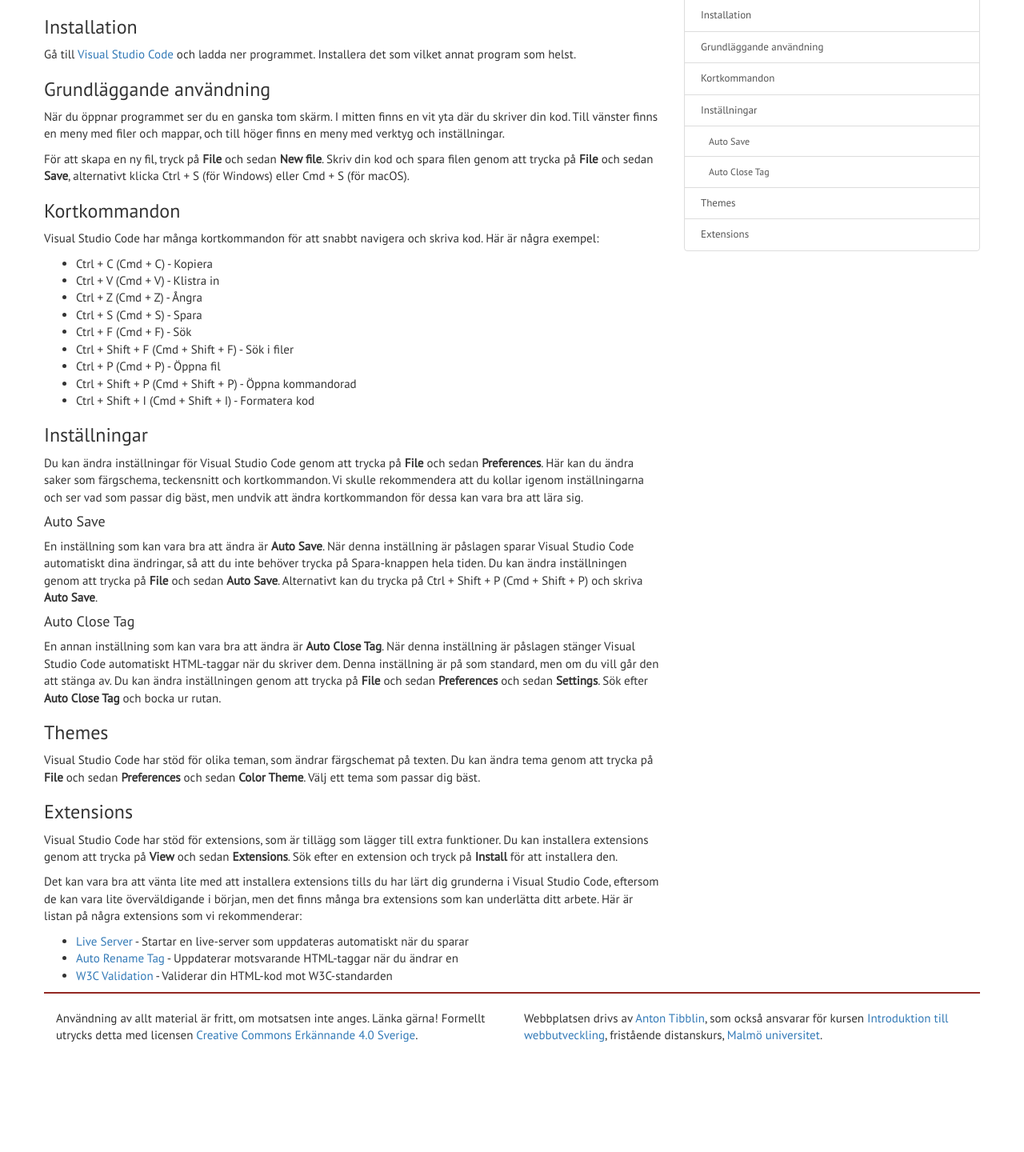
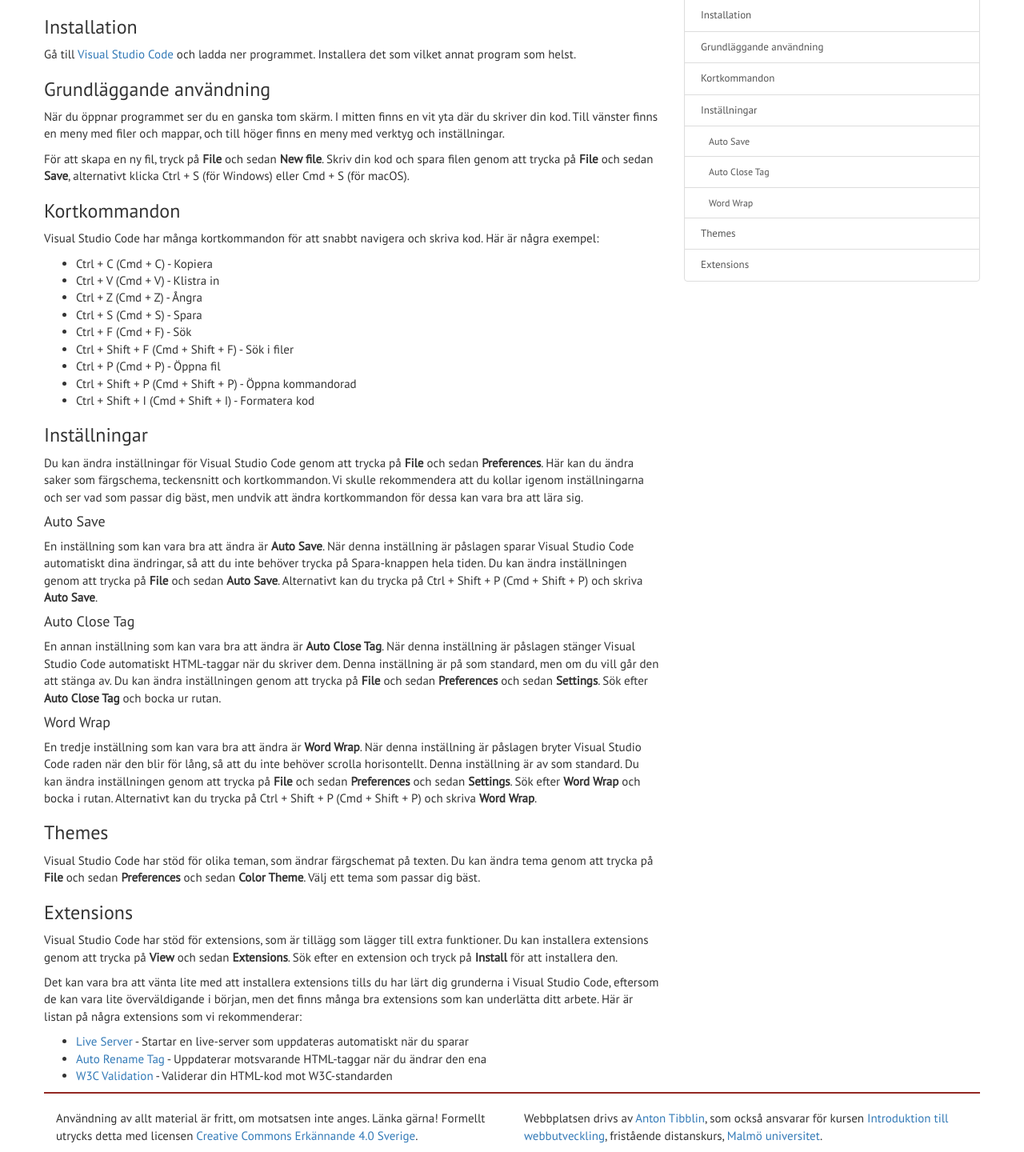
Before and after one commit to mau-dvmt/da156a, a PHP site: page /vs-code.php in a window 1280 px wide. Shown: the part 277-1717 px from the top of the page at 80% size. Before the commit the page ends 1580 px from the top, so only its background shows below. Run offline with PHP 8.4, Linux system fonts and the light colour scheme; some libraries are stand-ins or nearby versions.

Commit message:
Added Word Wrap toggle instructions

```diff
--- a/vs-code.php
+++ b/vs-code.php
@@ -54,6 +54,11 @@
       En annan inställning som kan vara bra att ändra är <strong>Auto Close Tag</strong>. När denna inställning är påslagen stänger Visual Studio Code automatiskt HTML-taggar när du skriver dem. Denna inställning är på som standard, men om du vill går den att stänga av. Du kan ändra inställningen genom att trycka på <strong>File</strong> och sedan <strong>Preferences</strong> och sedan <strong>Settings</strong>. Sök efter <strong>Auto Close Tag</strong> och bocka ur rutan.
     </p>
 
+    <h4>Word Wrap</h4>
+    <p>
+      En tredje inställning som kan vara bra att ändra är <strong>Word Wrap</strong>. När denna inställning är påslagen bryter Visual Studio Code raden när den blir för lång, så att du inte behöver scrolla horisontellt. Denna inställning är av som standard. Du kan ändra inställningen genom att trycka på <strong>File</strong> och sedan <strong>Preferences</strong> och sedan <strong>Settings</strong>. Sök efter <strong>Word Wrap</strong> och bocka i rutan. Alternativt kan du trycka på Ctrl + Shift + P (Cmd + Shift + P) och skriva <strong>Word Wrap</strong>.
+    </p>
+
     <h3>Themes</h3>
     <p>
       Visual Studio Code har stöd för olika teman, som ändrar färgschemat på texten. Du kan ändra tema genom att trycka på <strong>File</strong> och sedan <strong>Preferences</strong> och sedan <strong>Color Theme</strong>. Välj ett tema som passar dig bäst.
@@ -69,7 +74,7 @@
 
     <ul>
       <li><a href="https://marketplace.visualstudio.com/items?itemName=ritwickdey.LiveServer">Live Server</a> - Startar en live-server som uppdateras automatiskt när du sparar</li>
-      <li><a href="https://marketplace.visualstudio.com/items?itemName=formulahendry.auto-rename-tag">Auto Rename Tag</a> - Uppdaterar motsvarande HTML-taggar när du ändrar en</li>
+      <li><a href="https://marketplace.visualstudio.com/items?itemName=formulahendry.auto-rename-tag">Auto Rename Tag</a> - Uppdaterar motsvarande HTML-taggar när du ändrar den ena</li>
       <li><a href="https://marketplace.visualstudio.com/items?itemName=CelianRiboulet.webvalidator">W3C Validation</a> - Validerar din HTML-kod mot W3C-standarden</li>
     </ul>
 
```
